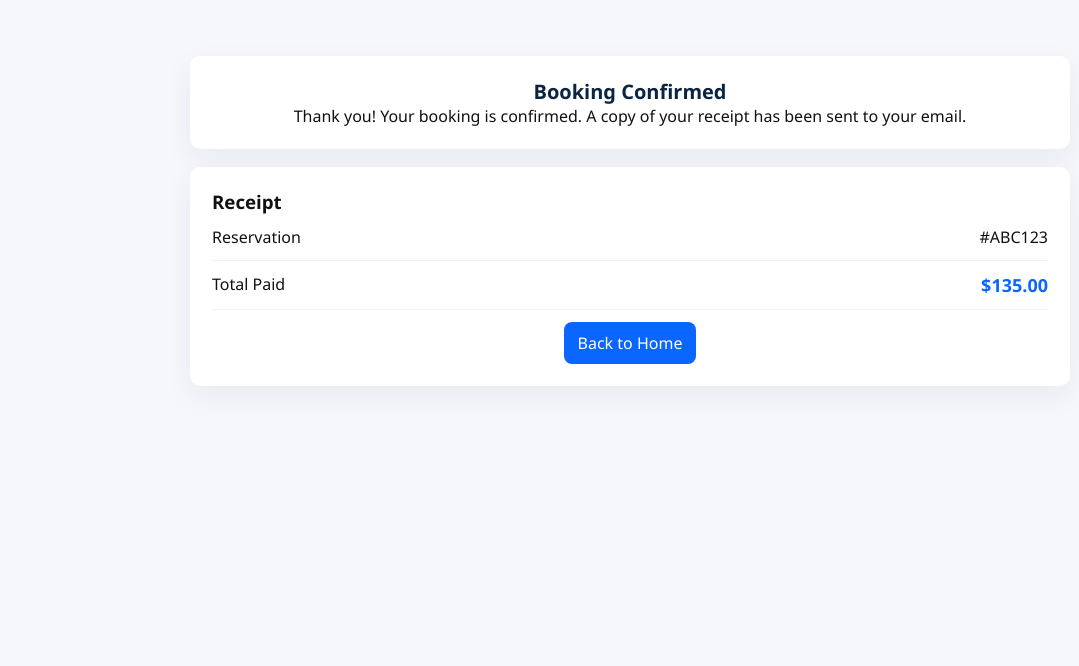
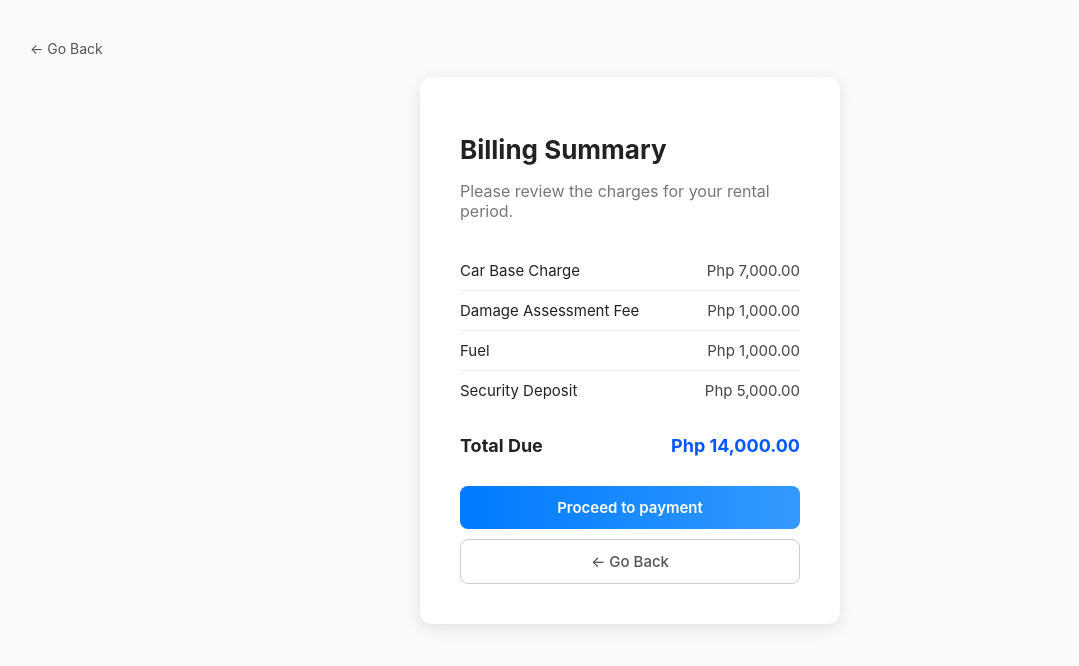
Before and after one commit to dyastena/SPG_2025, a plain HTML site: page SPG/client/confirmation.html in a window 1280 px wide. Shown: the whole page, without its empty margins (10-1089 px from the left). Drawn offline with Linux system fonts and the light colour scheme.

Commit message:
first commit

```diff
--- a/SPG/client/confirmation.html
+++ b/SPG/client/confirmation.html
@@ -1,26 +1,163 @@
-<!doctype html>
+<!DOCTYPE html>
 <html lang="en">
 <head>
-  <meta charset="utf-8" />
-  <meta name="viewport" content="width=device-width,initial-scale=1" />
-  <title>Booking Confirmed</title>
-  <link rel="stylesheet" href="../shared/css/client.css" />
+  <meta charset="UTF-8">
+  <meta name="viewport" content="width=device-width, initial-scale=1.0">
+  <title>Billing Summary</title>
+  <style>
+    * {
+      box-sizing: border-box;
+      font-family: "Inter", Arial, sans-serif;
+    }
+
+    body {
+      background-color: #fafafa;
+      margin: 0;
+      padding: 40px;
+      display: flex;
+      flex-direction: column;
+      align-items: center;
+      color: #222;
+    }
+
+    .back-link {
+      align-self: flex-start;
+      text-decoration: none;
+      color: #555;
+      font-size: 14px;
+      margin-bottom: 20px;
+    }
+
+    .back-link:hover {
+      text-decoration: underline;
+    }
+
+    .card {
+      background: #fff;
+      border-radius: 12px;
+      box-shadow: 0 4px 16px rgba(0, 0, 0, 0.1);
+      padding: 40px;
+      width: 420px;
+    }
+
+    h1 {
+      font-size: 26px;
+      font-weight: 700;
+      margin-bottom: 5px;
+    }
+
+    p.subtitle {
+      color: #777;
+      margin-bottom: 30px;
+    }
+
+    table {
+      width: 100%;
+      border-collapse: collapse;
+      margin-bottom: 25px;
+    }
+
+    td {
+      padding: 10px 0;
+      font-size: 15px;
+    }
+
+    td:last-child {
+      text-align: right;
+      color: #444;
+    }
+
+    tr:not(:last-child) td {
+      border-bottom: 1px solid #eee;
+    }
+
+    .total {
+      font-weight: 700;
+      font-size: 18px;
+      margin-top: 20px;
+    }
+
+    .total span {
+      float: right;
+      color: #0057ff;
+    }
+
+    .buttons {
+      display: flex;
+      flex-direction: column;
+      gap: 10px;
+      margin-top: 30px;
+    }
+
+    .btn-primary {
+      background: linear-gradient(90deg, #007bff, #3399ff);
+      color: white;
+      padding: 12px;
+      border: none;
+      border-radius: 8px;
+      cursor: pointer;
+      font-size: 15px;
+      font-weight: 600;
+      transition: background 0.3s;
+    }
+
+    .btn-primary:hover {
+      background: linear-gradient(90deg, #006ae6, #2288ff);
+    }
+
+    .btn-secondary {
+      background: white;
+      border: 1px solid #ccc;
+      color: #555;
+      padding: 12px;
+      border-radius: 8px;
+      cursor: pointer;
+      font-size: 15px;
+      font-weight: 500;
+      transition: all 0.3s;
+    }
+
+    .btn-secondary:hover {
+      background: #f3f3f3;
+    }
+  </style>
 </head>
 <body>
-  <div class="container">
-    <div class="card header center">
-      <h1>Booking Confirmed</h1>
-      <p class="small">Thank you! Your booking is confirmed. A copy of your receipt has been sent to your email.</p>
+
+  <a href="#" class="back-link">← Go Back</a>
+
+  <div class="card">
+    <h1>Billing Summary</h1>
+    <p class="subtitle">Please review the charges for your rental period.</p>
+
+    <table>
+      <tr>
+        <td>Car Base Charge</td>
+        <td>Php 7,000.00</td>
+      </tr>
+      <tr>
+        <td>Damage Assessment Fee</td>
+        <td>Php 1,000.00</td>
+      </tr>
+      <tr>
+        <td>Fuel</td>
+        <td>Php 1,000.00</td>
+      </tr>
+      <tr>
+        <td>Security Deposit</td>
+        <td>Php 5,000.00</td>
+      </tr>
+    </table>
+
+    <div class="total">
+      Total Due <span>Php 14,000.00</span>
     </div>
 
-    <div class="card">
-      <h3 class="small">Receipt</h3>
-      <div class="summary-row"><div>Reservation</div><div>#ABC123</div></div>
-      <div class="summary-row"><div>Total Paid</div><div class="total">$135.00</div></div>
-      <div style="margin-top:12px" class="center"><a class="btn-primary" href="index.html">Back to Home</a></div>
+    <div class="buttons">
+      <button class="btn-primary">Proceed to payment</button>
+      <button class="btn-secondary">← Go Back</button>
     </div>
   </div>
-  <script src="../shared/js/main.js"></script>
-  <script src="../shared/js/client.js"></script>
+
 </body>
 </html>
```
